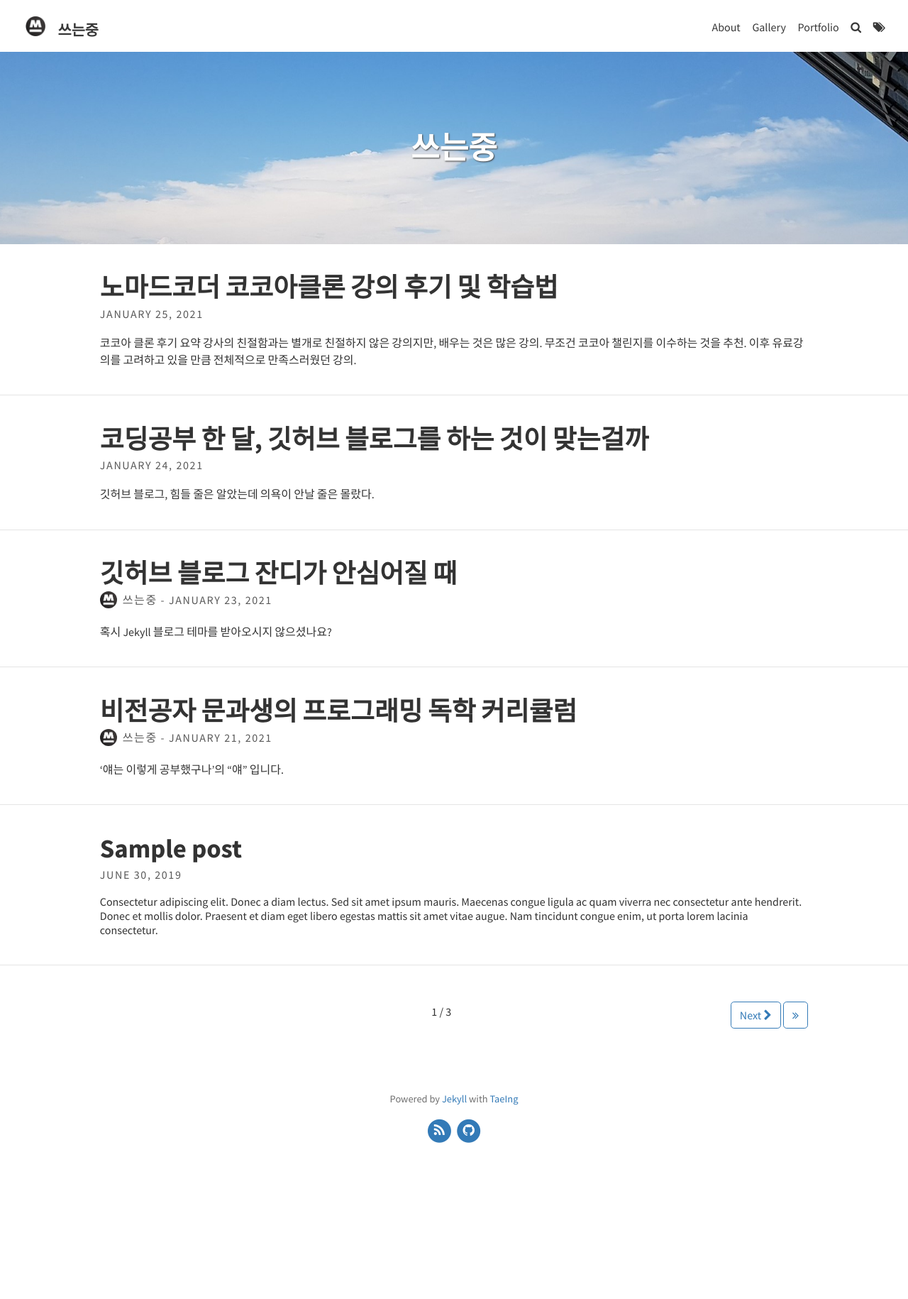
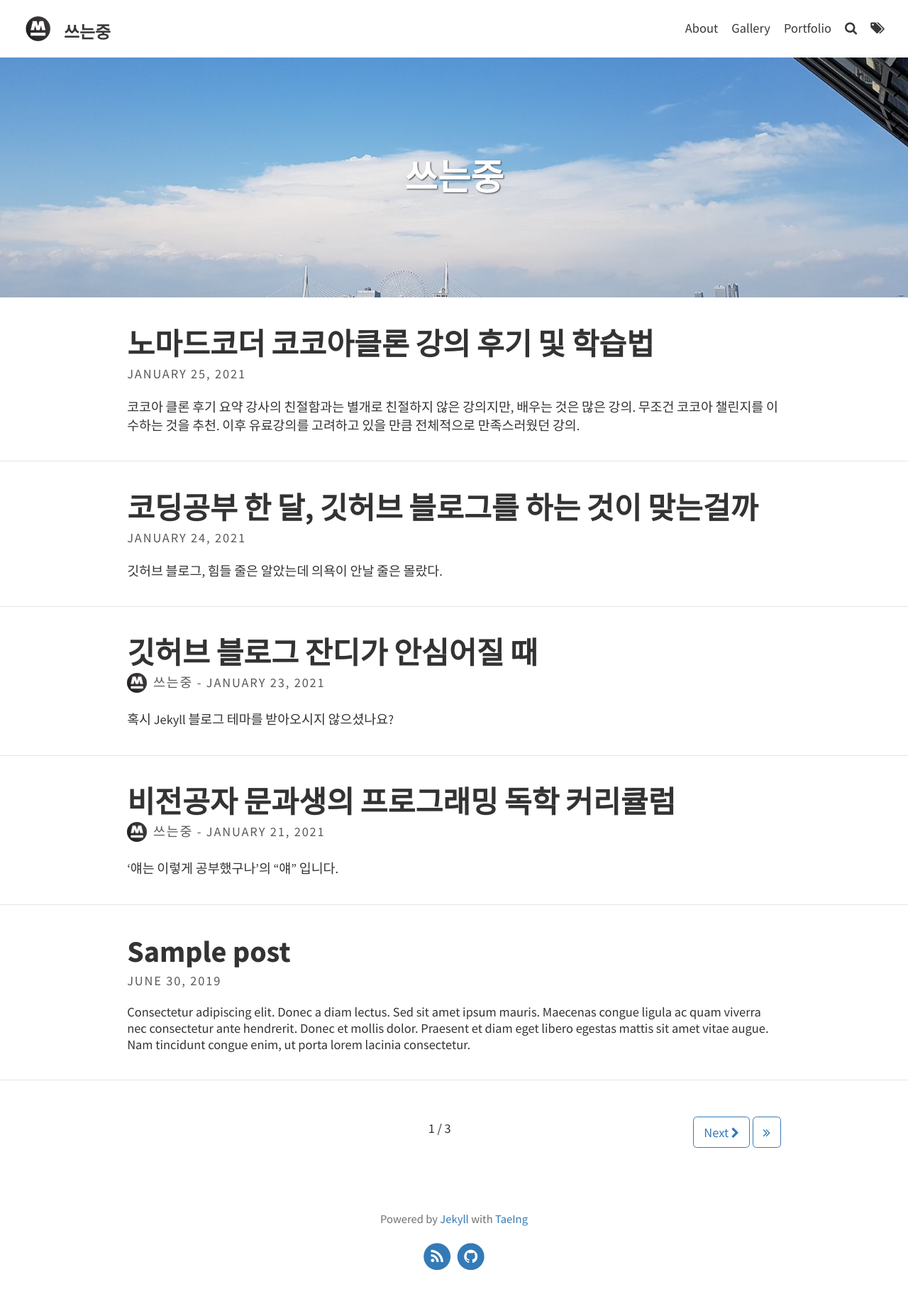
Before and after one commit to TaeIng/taeing.github.io, a Jekyll site: the page built from index.html, in a window 1280 px wide. Shown: the whole page at 71% size. Built offline with Jekyll 4.4.1, drawn with Linux system fonts in a browser that asks for light colours; the list of posts is cut into pages by our own code; before the commit the page ends 1651 px from its top, so only the background shows below that.

Commit message:
modify: padding, font size modify

```diff
--- a/_sass/base/_variables.scss
+++ b/_sass/base/_variables.scss
@@ -2,12 +2,12 @@
 $font-family-main: "Source Sans Pro", Helvetica, Arial, sans-serif;
 $font-family-headings: "Source Sans Pro", Helvetica, Arial, sans-serif;
 $font-family-logo: "Source Sans Pro", Helvetica, Arial, sans-serif;
-$font-size: 1em;
+$font-size: 1.15em;
 
 // Padding
-$padding-x-large: 26%;
-$padding-large: 11%;
-$padding-medium: 6%;
+$padding-x-large: 30%;
+$padding-large: 14%;
+$padding-medium: 8%;
 $padding-small: 4%;
 $padding-x-small: 3%;
 
@@ -58,8 +58,8 @@ $search-color: #999;
 // Syntax typography
 $monospace: Consolas, Menlo, Monaco, Lucida Console, Liberation Mono,
   DejaVu Sans Mono, Bitstream Vera Sans Mono, Courier New, monospace, sans-serif !default;
-$font-size-code: 0.85em !default;
-$font-height-code: 1.3em !default;
+$font-size-code: 1em !default;
+$font-height-code: 1.5em !default;
 $border-radius: 4px !default;
 
 // base16 Material Theme
```
